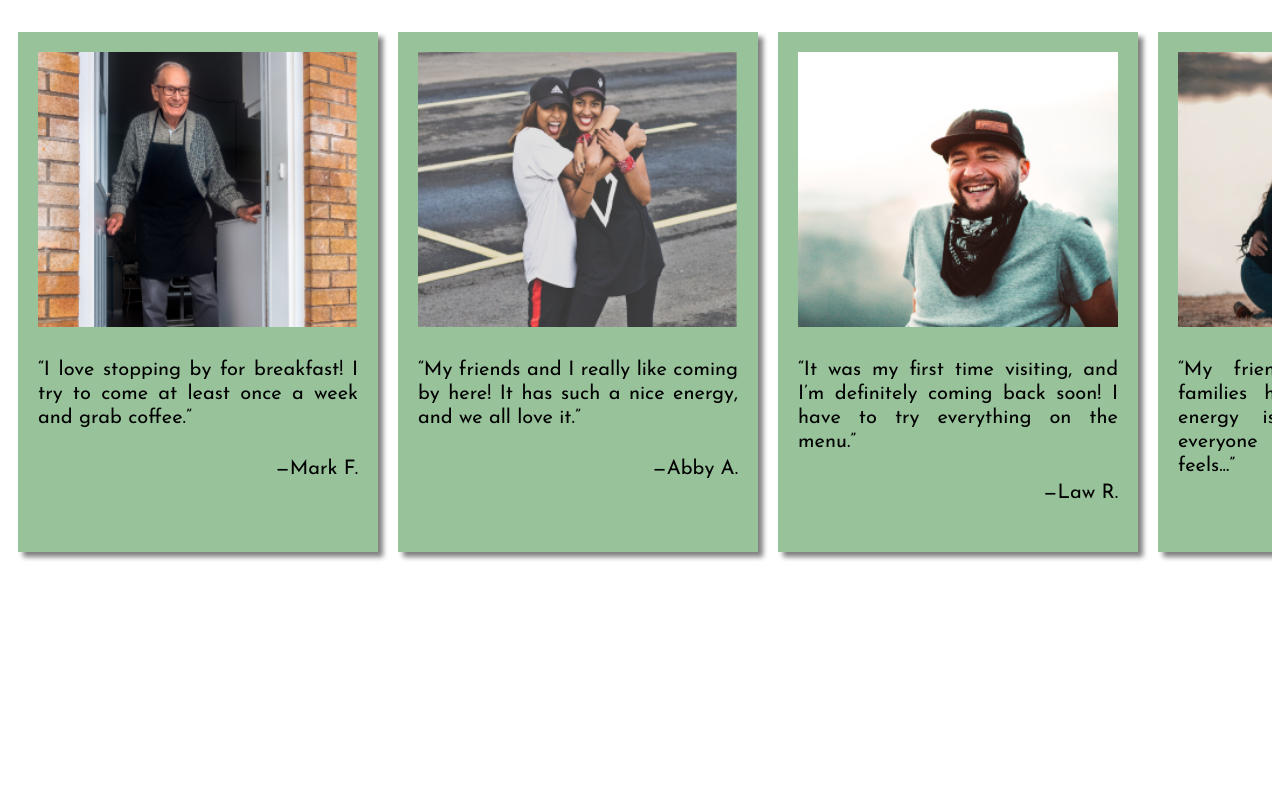
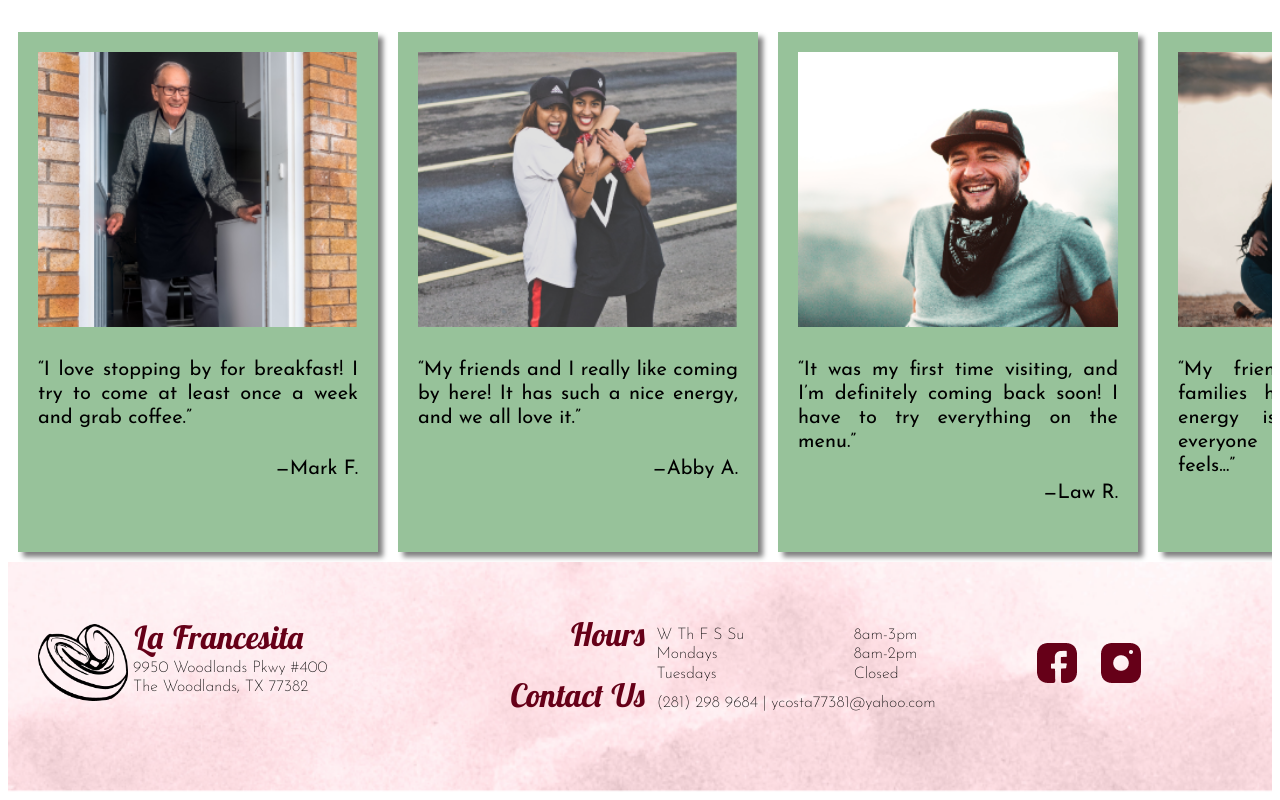
Before and after one commit to JClark9701/HW_18, a plain HTML site: page index.html in a window 1280 px wide. Shown: the part 3285-4085 px from the top of the page. Before the commit the page ends 3855 px from the top, so only its background shows below. Drawn offline with Linux system fonts and the light colour scheme.

Commit message:
completed home page

```diff
--- a/css/style.css
+++ b/css/style.css
@@ -337,3 +337,58 @@ li {
 .cardContainer p {
     text-align: right;
 }
+
+/* Footer */
+footer {
+    background-image: url(/images/header-background.png);
+    height: 170px;
+    background-repeat: none;
+    background-size: cover;
+    padding: 30px;
+}
+
+.footerGridContainer{
+    display: grid;
+    align-items: center;
+    grid-template-columns: 90px auto auto auto auto;
+    grid-auto-columns: min-content;
+}
+
+.logo img{
+    width: 100%;
+    height: 100%;
+}
+
+.nameAndAddress h1{
+    font-family: 'Lobster Two', 'Open Sans', 'sans-serif';
+    font-style: italic;
+    color: #660018;
+    line-height: 0;
+    margin-left: 5px;
+}
+
+.nameAndAddress p {
+    font-family: 'Josefin Sans', 'Open Sans', 'sans-serif';
+    font-weight: 200;
+    line-height: 1.2;
+    margin-left: 5px;
+}
+
+.hrContactTitle {
+    font-family: 'Lobster Two', 'Open Sans', 'sans-serif';
+    font-style: italic;
+    color: #660018;
+    text-align: right;
+    margin-right: 10px;
+}
+.hrsInfo{
+    font-family: 'Josefin Sans', 'Open Sans', 'sans-serif';
+    font-weight: 200;
+    line-height: 1.2;
+    text-align: left;
+}
+
+.socials img{
+    padding: 10px;
+    align-items: flex-end;
+}
--- a/index.html
+++ b/index.html
@@ -176,6 +176,38 @@
             </div>
         </div>
 
+        <!-- Footer -->
+        <footer>
+            <div class="footerGridContainer">
+                <div class="logo">
+                    <img src="/images/Palmier.png">
+                </div>
+                <div class="nameAndAddress">
+                    <h1>La Francesita</h1>
+                    <p>9950 Woodlands Pkwy #400 <br>
+                        The Woodlands, TX 77382</p>
+                </div>
+                <div class="hrContactTitle">
+                    <h1>Hours</h1>
+                    <h1>Contact Us</h1>
+                </div>
+                <div class="hrsInfo">
+                    <div class="hoursGrid">
+                        <div>W Th F S Su</div>
+                        <div>8am-3pm</div>
+                        <div>Mondays</div>
+                        <div>8am-2pm</div>
+                        <div>Tuesdays</div>
+                        <div>Closed</div>
+                    </div>
+                    <div>(281) 298 9684 | ycosta77381@yahoo.com</div>
+                </div>
+                <div class="socials">
+                    <img src="/images/fb-icon.png">
+                    <img src="/images/ig-icon.png">
+                </div>
+            </div>
+        </footer>
 
     </body>
 </html>
```
